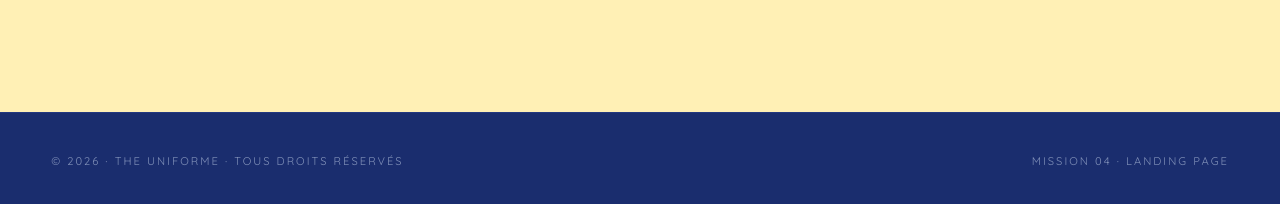
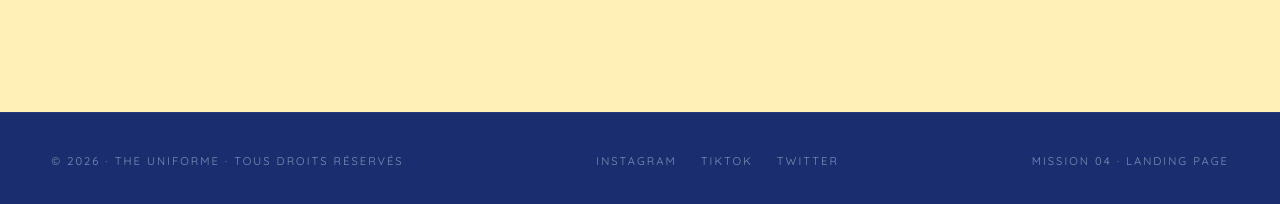
Before and after one commit to moha-dc/THE-uniforme, a website: page index.html in a window 1280 px wide. Shown: the part 5088-5292 px from the top of the page. Drawn offline with Linux system fonts and the light colour scheme.

Commit message:
Footer : ajout liens Instagram, TikTok, Twitter

```diff
--- a/index.html
+++ b/index.html
@@ -378,6 +378,11 @@ La mode est partout, même là où on <em class="text-gold">s'y attend le moins.
 <footer class="bg-ink text-mist border-t border-accent/30 py-10 px-[clamp(20px,4vw,64px)]">
   <div class="max-w-site mx-auto flex justify-between items-center gap-5 font-sans text-[0.7rem] tracking-[0.18em] uppercase flex-wrap">
     <div>© 2026 · The Uniforme · Tous droits réservés</div>
+    <div class="flex gap-6 flex-wrap">
+      <a class="hover:text-gold transition-colors duration-200" href="https://www.instagram.com/" target="_blank" rel="noopener noreferrer">Instagram</a>
+      <a class="hover:text-gold transition-colors duration-200" href="https://www.tiktok.com/" target="_blank" rel="noopener noreferrer">TikTok</a>
+      <a class="hover:text-gold transition-colors duration-200" href="https://twitter.com/" target="_blank" rel="noopener noreferrer">Twitter</a>
+    </div>
     <div>Mission 04 · Landing page</div>
   </div>
 </footer>
```
